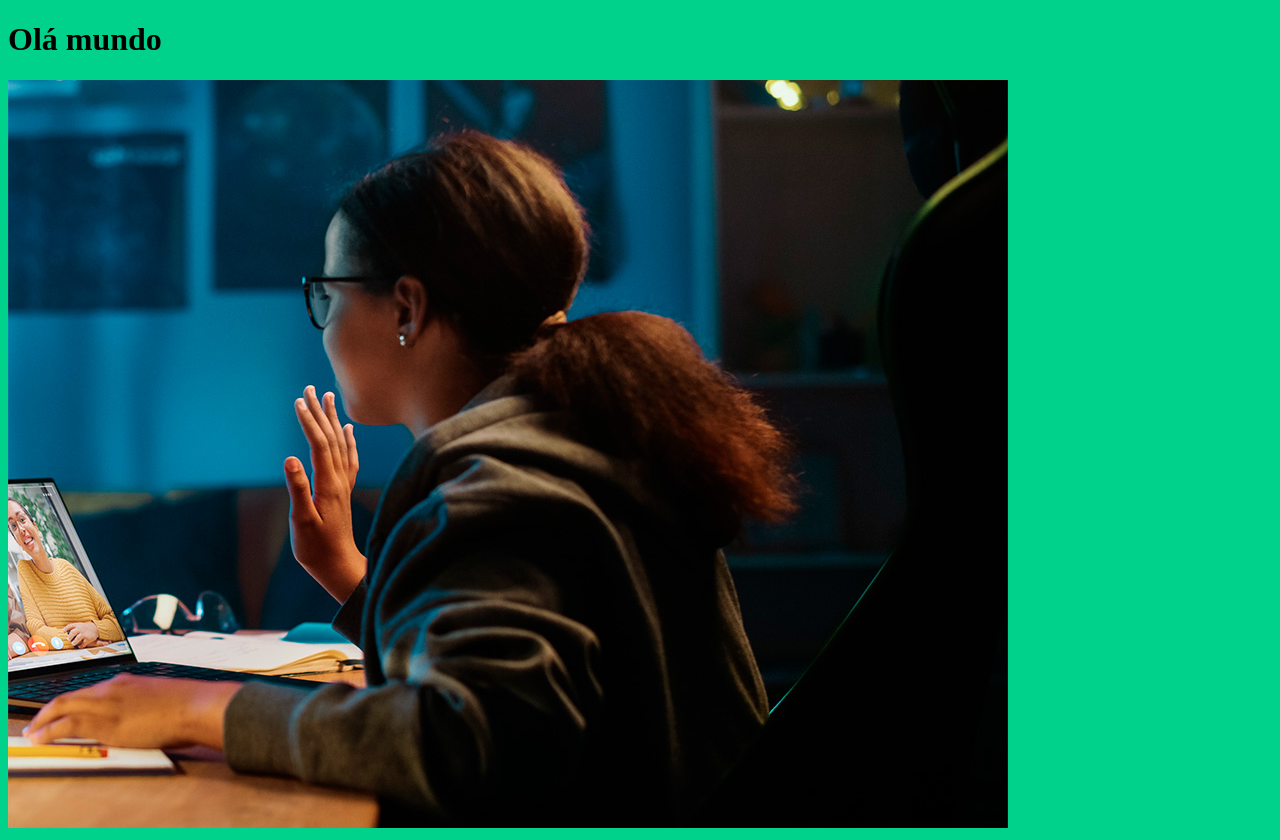
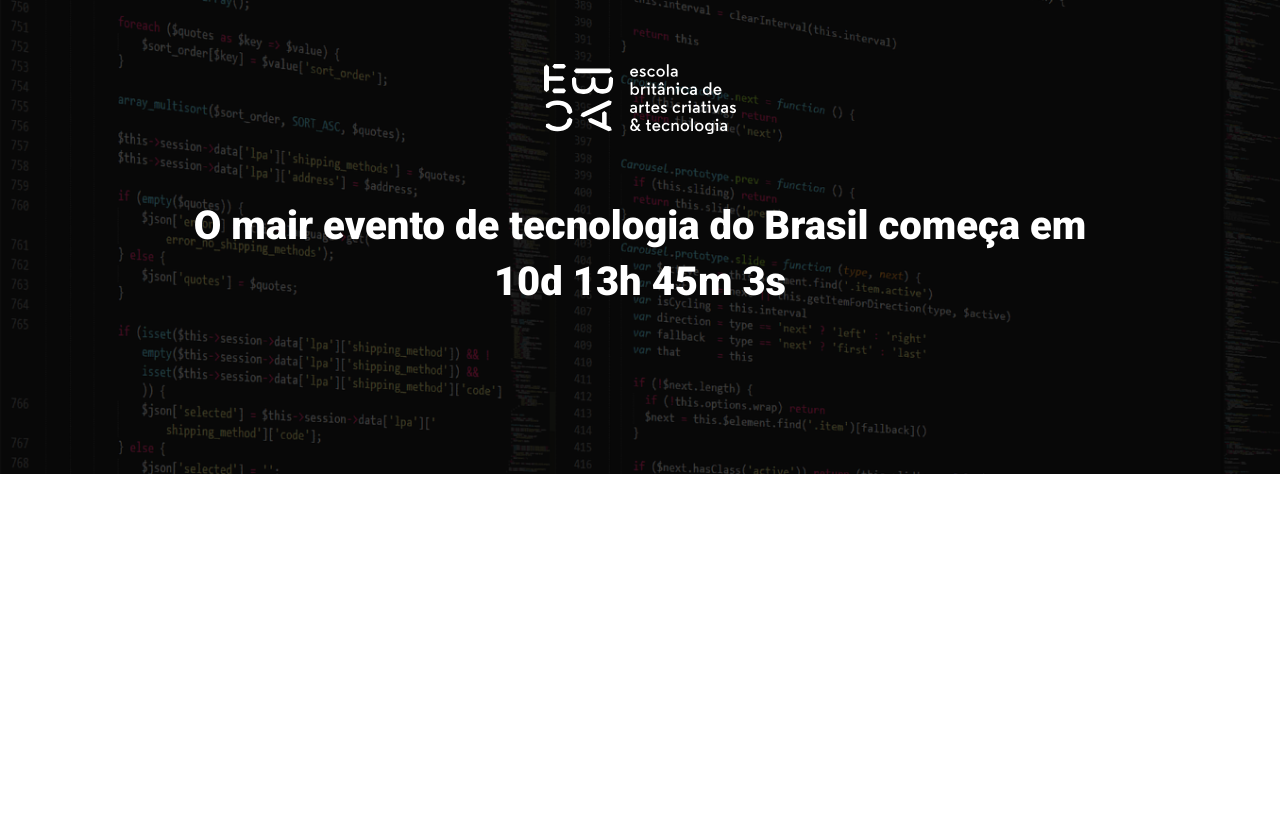
Before and after one commit to ADHAN77/Ebac_tech-talks, a website built with Parcel: page src/index.html in a window 1280 px wide. After the commit the page ends 800 px from the top, so only its background shows below. Built offline with nearby package versions, Linux system fonts and the light colour scheme.

Commit message:
criando o hero

```diff
--- a/src/index.html
+++ b/src/index.html
@@ -3,12 +3,21 @@
 <head>
     <meta charset="UTF-8">
     <meta name="viewport" content="width=device-width, initial-scale=1.0">
-    <title>Document</title>
+    <title>EBAC Tech Talks</title>
+    <link rel="preconnect" href="https://fonts.googleapis.com">
+    <link rel="preconnect" href="https://fonts.gstatic.com" crossorigin>
+    <link href="https://fonts.googleapis.com/css2?family=Roboto:ital,wght@0,100;0,300;0,400;0,500;0,700;0,900;1,100;1,300;1,400;1,500;1,700;1,900&display=swap" rel="stylesheet">
     <link rel="stylesheet" href="styles/main.scss">
 </head>
 <body>
-    <h1>Olá mundo</h1>
-    <img src="./images/backend.png" alt="">
+    <header class="hero">
+        <div class="container">
+            <img class="hero__logo" src="./images/ebac_logo.svg" alt="EBAC">
+            <p class="hero__text">
+                O mair evento de tecnologia do Brasil começa em 10d 13h 45m 3s
+            </p>
+        </div>
+    </header>
     <script src="scripts/main.js"></script>
 </body>
 </html>
--- /dev/null
+++ b/src/styles/_hero.scss
@@ -0,0 +1,53 @@
+.hero {
+    padding-top: 64px;
+    padding-bottom: 100px;
+    background-image: url(../images/fundo.png);
+    background-repeat: no-repeat;
+    background-size: cover;
+    position: relative;
+
+    .container {
+        position: relative;
+    }
+
+    &::before {
+        position: absolute;
+        top: 0;
+        left: 0;
+        width: 100%;
+        height: 100%;
+        background-color: #000;
+        content: '';
+        opacity: .7;
+    }
+
+    &__text {
+        margin-top: 64px;
+        margin-bottom: 64px;
+        font-size: 40px;
+        line-height: 56px;
+        color: #fff;
+        font-weight: 800;
+        text-align: center;
+    }
+
+    &__logo {
+        margin: 0 auto;
+        height: 70px;
+        display: block;
+    }
+
+    @media (max-width: 640px) {
+        padding: 40px 0;
+
+        &__logo {
+            height: 40px;
+        }
+
+        &__text {
+            font-size: 22px;
+            line-height: 24px;
+            margin: 24px 0;
+        }
+    }
+}
--- a/src/styles/main.scss
+++ b/src/styles/main.scss
@@ -1,3 +1,22 @@
-body {
-    background-color: rgb(0, 209, 139)
+@use 'hero';
+
+* {
+    margin: 0;
+    padding: 0;
+    box-sizing: border-box;
+    font-family: Roboto, sans-seerif;
 }
+
+.container {
+    max-width: 960px;
+    width: 100%;
+    margin: 0 auto;
+
+    @media (max-width: 640px) {
+        max-width: 80%;
+    }
+
+    @media (max-width: 1024px) {
+        max-width: 90%;
+    }
+}
```
